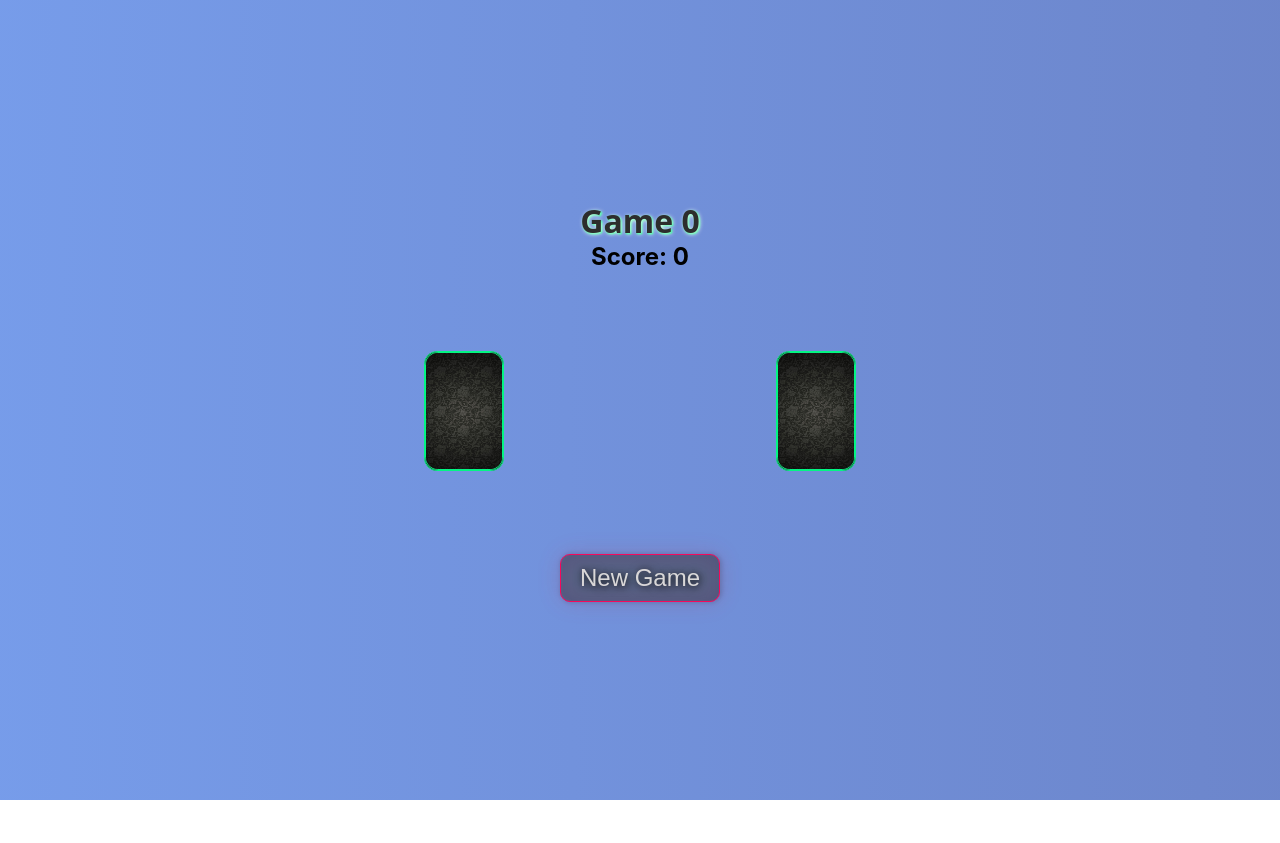
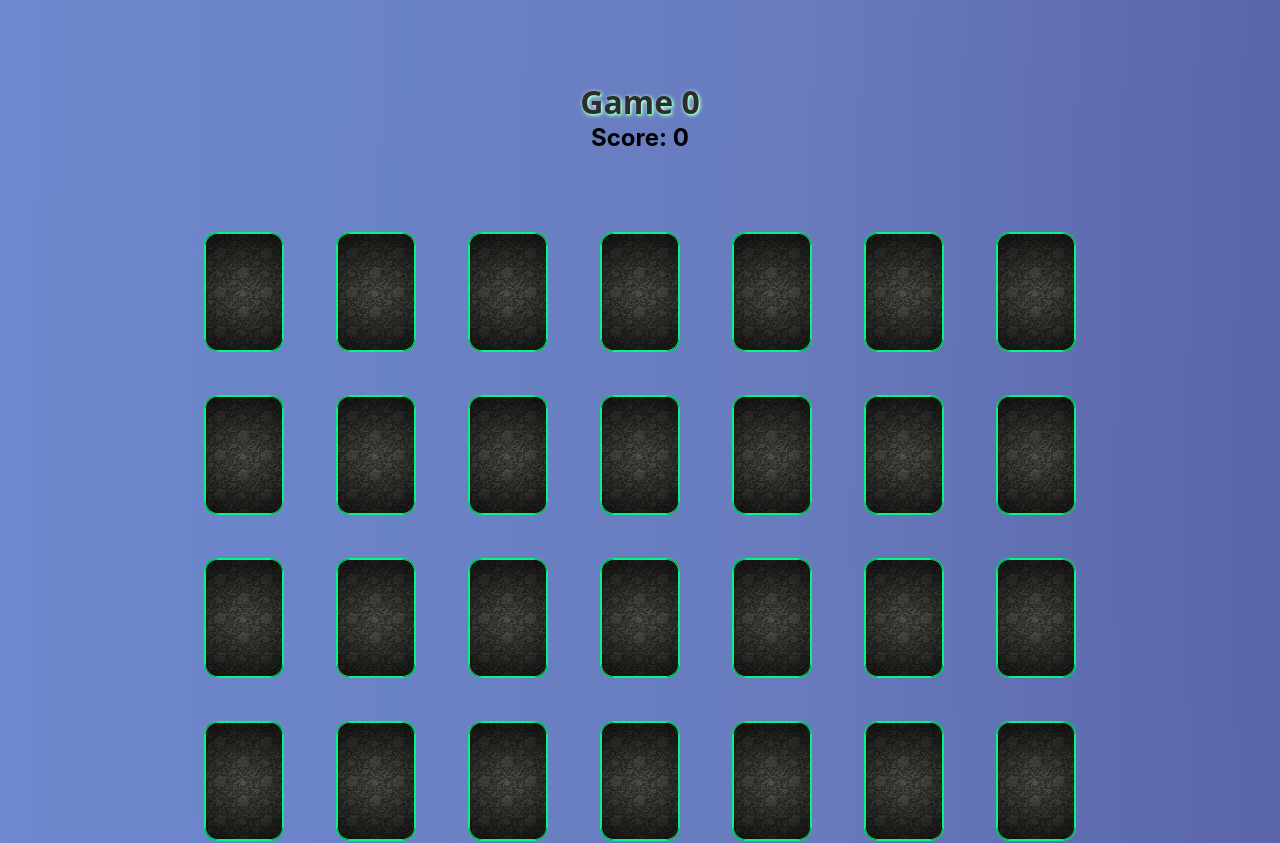
Before and after one commit to francoandreDev/react-projects, a React (Create React App) app in the folder card-memory-game/: page / in a window 1280 px wide. Shown: the top 843 px of the page. Before the commit the page ends 800 px from the top, so only its background shows below. Built offline with nearby package versions, Linux system fonts and the light colour scheme; the HTML template or start-up script is replaced by a standard one.

Commit message:
better logic && styles

```diff
--- a/card-memory-game/package.json
+++ b/card-memory-game/package.json
@@ -6,6 +6,7 @@
     "@testing-library/jest-dom": "^5.16.5",
     "@testing-library/react": "^13.4.0",
     "@testing-library/user-event": "^13.5.0",
+    "prettier": "^2.7.1",
     "react": "^18.2.0",
     "react-dom": "^18.2.0",
     "react-scripts": "5.0.1",
--- a/card-memory-game/src/App.js
+++ b/card-memory-game/src/App.js
@@ -1,119 +1,91 @@
-import { useEffect, useState } from "react";
+import { useState } from "react";
+import {
+    AiFillAudio as Audio,
+    AiFillApple as Apple,
+    AiFillAndroid as Android,
+    AiFillExperiment as Experiment,
+    AiFillFire as Fire,
+    AiFillGift as Gift,
+    AiFillHeart as Heart,
+    AiFillWindows as Windows,
+    AiFillRocket as Rocket,
+    AiOutlineBell as Bell,
+    AiOutlineCoffee as Coffee,
+    AiOutlineCrown as Crown,
+    AiOutlineHome as Home,
+    AiOutlineLike as Like
+} from "react-icons/ai";
 import Card from "./cards/Card";
 import "./App.css";
 
 function App() {
     const iconsAvailable = [
-        "heart",
-        "shield-halved",
-        "ghost",
-        "dice",
-        "pen",
-        "brain",
-        "cube",
-        "eraser",
-        "spray-can",
-        "dragon",
+        Apple,
+        Audio,
+        Android,
+        Experiment,
+        Fire,
+        Gift,
+        Heart,
+        Windows,
+        Rocket,
+        Bell,
+        Coffee,
+        Crown,
+        Home,
+        Like
     ];
-
-    const onlyEven = (random) => {
-        return random % 2 === 0 ? random : random + 1;
-    };
-
-    const newEvenRandom = (n) => {
-        const newRandom = Math.floor(Math.random() * n - 5) + 6;
-        const evenRandom = onlyEven(newRandom);
-        return evenRandom;
-    };
-
-    const filterIcons = (random) => {
-        const myIcons = iconsAvailable.filter(
-            (icon, index) => index < random / 2
-        );
-        return myIcons;
-    };
-
-    const sortBothIcons = (myIcons) => {
-        const sortIcons = myIcons
-            .concat(myIcons)
-            .sort(() => Math.random() - 0.5)
-            .map((element) => element);
-        return sortIcons;
-    };
-
-    const newContent = (random) => {
-        const myIcons = filterIcons(random);
-        const sortIcons = sortBothIcons(myIcons);
-        return sortIcons;
-    };
-
-    const createCardsArray = (random, content = null) => {
-        return new Array(random)
-            .fill({ status: "close", content: null })
-            .map((thisCard, index) => {
-                return content === null
-                    ? { ...thisCard, content: myContent[index] }
-                    : { ...thisCard, content: content[index] };
+    const fillArrayWithIcons = () => {
+        const info = []
+        iconsAvailable.forEach((Icon, index)=>{
+            const objectInfo = {
+                id: index,
+                icon: <Icon className="text-card" />,
+                status: "close"
+            }
+            info.push(objectInfo)
+            info.push(objectInfo)
         })
-            .splice(0, iconsAvailable.length * 2);
-    };
+        return info.sort(()=>Math.random()-0.5)
+    }
 
     const newGame = () => {
         setCount(count + 1);
-        setRandom(newEvenRandom((count + 1) * 2));
-        const content = newContent(random);
-        setMyContent(content);
-        const cards = createCardsArray(random, content);
-        setMyCards(cards);
-        setIndexCard([null, null]);
-        setScore(0)
-        setWin(100 * random);
+        setCardsInfo(fillArrayWithIcons())
+        setSelectCards([null, null]);
+        setScore(0);
+        setWin(100 * (count+1) * 2);
     };
 
     const [count, setCount] = useState(0);
-    const [random, setRandom] = useState(2);
-    const [myContent, setMyContent] = useState(newContent(random));
-    const [myCards, setMyCards] = useState(createCardsArray(random));
-    const [indexCard, setIndexCard] = useState([null, null]);
+    const [selectCards, setSelectCards] = useState(null);
+    const [cardsInfo, setCardsInfo] = useState(fillArrayWithIcons());
     const [score, setScore] = useState(0);
-    const [win, setWin] = useState(100 * random);
-
-    useEffect(() => {
-        if (score === win) {
-            setTimeout(() => {
-                setScore("Win");
-                setTimeout(() => {
-                    newGame()
-                }, 500);
-            }, 500);
-        }
-    }, [score]);
+    const [win, setWin] = useState(100 * (count+1) * 2);
 
     return (
         <div className="bg">
             <h1>Game {count}</h1>
             <h2>Score: {score}</h2>
             <ul className="cards">
-                {myCards.map((card, index) => {
+                {cardsInfo.map((card, index) => {
                     return (
+                        (
                             <li key={index}>
                                 <Card
-                                index={index}
                                     card={card}
-                                indexCard={{
-                                    state: indexCard,
-                                    setState: setIndexCard,
+                                    score={{
+                                        state: score,
+                                        setState: setScore
                                     }}
-                                myCards={{
-                                    state: myCards,
-                                    setState: setMyCards,
+                                    selectCards={{
+                                        state: selectCards,
+                                        setState: setSelectCards
                                     }}
-                                myScore={{
-                                    state: score,
-                                    setState: setScore,
-                                }}
+                                    win = {win}
                                 />
                             </li>
+                        )
                     );
                 })}
             </ul>
--- a/card-memory-game/src/cards/Card.css
+++ b/card-memory-game/src/cards/Card.css
@@ -20,9 +20,9 @@
 
 .Card:focus {
     transition: animation;
-    animation: card-select 1s ease;
+    animation: card-select 0.5s ease 0.2s;
     transition-timing-function: ease;
-    -webkit-animation: card-select 1s ease;
+    -webkit-animation: card-select 0.5s ease 0.2s;
 }
 
 @keyframes card-select {
@@ -31,8 +31,8 @@
         -webkit-filter: blur(0px);
     }
     50% {
-        filter: blur(50px);
-        -webkit-filter: blur(50px);
+        filter: blur(50px) brightness(50%);
+        -webkit-filter: blur(50px) brightness(50%);
     }
     100% {
         filter: blur(0px);
@@ -75,7 +75,7 @@
     position: absolute;
     top: 0;
     left: 0;
-    z-index: 1;
+    z-index: 2;
     background-color: rgba(255, 255, 255, 0.3);
     filter: blur(5px);
     -webkit-filter: blur(5px);
@@ -89,8 +89,109 @@
 }
 
 .match {
-    border: 1px solid rgb(245, 148, 3);
-    background-color: rgb(79, 79, 79);
+    border: 1px groove rgb(169, 169, 169);
+}
+
+.match::before {
+    content: "";
+    position: absolute;
+    top: -2px;
+    left: -2px;
+    width: 0;
+    height: 0;
+    background-color: rgb(79, 79, 79, 0.5);
+    border: 1px groove rgb(245, 148, 3);
+    border-radius: inherit;
+    animation: border-animate-1 2s forwards;
+    -webkit-animation: border-animate-1 2s forwards;
+    -webkit-border-radius: inherit;
+    -moz-border-radius: inherit;
+    -ms-border-radius: inherit;
+    -o-border-radius: inherit;
+}
+
+@keyframes border-animate-1 {
+    0% {
+        width: 0;
+        height: 0;
+        border-top-color: rgb(245, 148, 3);
+        border-right-color: rgb(245, 148, 3);
+        border-bottom-color: rgb(79, 79, 79, 0.5);
+        border-left-color: rgb(245, 148, 3);
+}
+
+    50% {
+        width: 100%;
+        height: 0;
+        border-top-color: rgb(245, 148, 3);
+        border-right-color: rgb(245, 148, 3);
+        border-bottom-color: rgb(79, 79, 79, 0.5);
+        border-left-color: rgb(245, 148, 3);
+    }
+
+    100% {
+        width: 100%;
+        height: 100%;
+        border-top-color: rgb(245, 148, 3);
+        border-right-color: rgb(245, 148, 3);
+        border-bottom-color:rgb(79, 79, 79, 0.5);
+        border-left-color: rgb(245, 148, 3);
+    }
+}
+
+.match::after {
+    content: "";
+    position: absolute;
+    top: -2px;
+    left: -2px;
+    width: 0;
+    height: 0;
+    background: transparent;
+    border: 1px solid transparent;
+    border-radius: inherit;
+    -webkit-border-radius: inherit;
+    -moz-border-radius: inherit;
+    -ms-border-radius: inherit;
+    -o-border-radius: inherit;
+}
+
+.match::after {
+    border-radius: inherit;
+    animation: border-animate-2 2s linear forwards;
+    -webkit-animation: border-animate-2 2s linear forwards;
+    -webkit-border-radius: inherit;
+    -moz-border-radius: inherit;
+    -ms-border-radius: inherit;
+    -o-border-radius: inherit;
+}
+
+@keyframes border-animate-2 {
+    0% {
+        width: 0;
+        height: 0;
+        border-top-color: rgb(245, 148, 3);
+        border-right-color: rgb(79, 79, 79, 0.5);
+        border-bottom-color: rgb(245, 148, 3);
+        border-left-color: rgb(245, 148, 3);
+    }
+
+    50% {
+        width: 0;
+        height: 100%;
+        border-top-color: rgb(245, 148, 3);;
+        border-right-color: rgb(79, 79, 79, 0.5);
+        border-bottom-color: rgb(245, 148, 3);
+        border-left-color: rgb(245, 148, 3);
+    }
+
+    100% {
+        width: 100%;
+        height: 100%;
+        border-top-color: rgb(245, 148, 3);;
+        border-right-color: rgb(79, 79, 79, 0.5);
+        border-bottom-color: rgb(245, 148, 3);
+        border-left-color: rgb(245, 148, 3);
+    }
 }
 
 .text-card {
--- a/card-memory-game/src/cards/Card.js
+++ b/card-memory-game/src/cards/Card.js
@@ -1,92 +1,80 @@
-import React, { useEffect, useState } from "react";
+import React, { useState } from "react";
+
 import "./Card.css";
 
 import cardBg from "../assets/bg-card.jpg";
 
-const Card = ({ index, card, indexCard, myCards, myScore }) => {
-    const indexCardState = indexCard.state;
-    const setIndexCardState = indexCard.setState;
-    const myCardsState = myCards.state;
-    const setMyCardsState = myCards.setState;
-    const myScoreState = myScore.state;
-    const setMyScoreState = myScore.setState;
+const Card = ({ card, score, selectCards, win }) => {
+    const selectCardsState = selectCards.state
+    const setSelectCardsState = selectCards.setState
+    const scoreState = score.state
+    const setScoreState = score.setState
+    const Icon = card.icon
 
     const changeStatus = () => {
-        if (myCardsState[index].status === "match") return;
-        if (isFirstOrSecondCard() === null) return;
-        turnCard();
-        const position = isFirstOrSecondCard();
-        updateArrayState(indexCardState, position, index, setIndexCardState);
-        setMyCardsState([...myCardsState]);
-        setCardStatus(myCardsState[index].status);
-        if (position === 1) {
-            matchContent();
-            setIndexCardState([null, null]);
+        turnSelectedCard()
+        const index = isFirstOrSecondCard()
+        if (card.status === "open") {
+            if (index === 1) firstCardSelected()
+            if (index === 2) {
+                if (card.content !== selectCardsState.content) secondCardIsDifferent()
+                else if (card.id !== selectCardsState.id) secondCardIsDifferent()
+                else secondCardIsEqual()
+            }
+            if (score === win) {
+                console.log("Congratulations you have", score, "you win")
+            }
         }
-    };
-
-    const turnCard = () => {
-        myCardsState[index].status =
-            myCardsState[index].status === "open" ? "close" : "open";
-    };
+    }
 
     const isFirstOrSecondCard = () => {
-        if (indexCardState[0] === null) return 0;
-        else if (indexCardState[1] === null) return 1;
-        else return null;
-    };
+        return (selectCardsState === null) ? 1 : 2
+    }
 
-    const updateArrayState = (array, index, value, setArray) => {
-        array[index] = value;
-        setArray([...array]);
-    };
+    const turnSelectedCard = () => {
+        card.status = card.status === "close" ? "open" : "close"
+    }
 
-    const matchContent = () => {
-        const [firstIndex, secondIndex] = indexCardState;
+    const firstCardSelected = () => {
         setTimeout(() => {
-            let action = "open";
-            if (myCardsState[firstIndex].status !== "match") {
-                if (
-                    myCardsState[firstIndex].content ===
-                    myCardsState[secondIndex].content
-                ) {
-                    action = "match";
-                    setMyScoreState(myScoreState + 200);
-                    myCardsState[firstIndex].status = action;
-                    myCardsState[secondIndex].status = action;
-                } else {
-                    action = "close";
-                    indexCardState[1] = null;
-                    setIndexCardState([...indexCardState]);
-                    myCardsState[secondIndex].status = action;
-                }
-            }
-            card.status = action;
-            setCardStatus(myCardsState[index].status);
+            setCardStatus(card.status)
+            setScoreState(scoreState + 100)
+            setSelectCardsState(card)
         }, 1000);
-        setMyCardsState([...myCardsState]);
-    };
+    }
 
-    useEffect(() => {
-        setCardStatus(card.status);
-    }, [card]);
+    const secondCardIsDifferent = () => {
+        setTimeout(()=>{
+            setCardStatus(card.status)
+            turnSelectedCard()
+            setTimeout(() => {
+                setCardStatus(card.status)
+            }, 1000);
+        }, 500)
+    }
 
-    const [cardStatus, setCardStatus] = useState(myCardsState[index].status);
-    const showIcon = (
-        <i className={`fa-solid fa-${card.content} text-card`}></i>
-    );
-    const showTextIcon = (
-        <p className="text-card" style={{ fontSize: "1rem" }}>
-            {card.content}
-        </p>
-    );
+    const secondCardIsEqual = () => {
+        setCardStatus(card.status)
+        card.status = "match"
+        selectCardsState.status = "match"
+        setTimeout(() => {
+            setCardStatus(card.status)
+            setSelectCardsState(selectCardsState)
+            setScoreState(scoreState + 100)
+            setSelectCardsState(null)
+        }, 1000);
+    }
+
+    const [cardStatus, setCardStatus] = useState(card.status);
 
     return (
-        <button className={`Card ${cardStatus}`} onClick={() => changeStatus()}>
+        <button className={`Card ${cardStatus}`} onClick={() => {
+            if (card.status !== "match") changeStatus()
+        }}>
             {cardStatus === "close" ? (
                 <img src={cardBg} alt="random card" className="random-card" />
             ) : (
-                <>{showIcon.ref !== null ? showIcon : showTextIcon}</>
+                Icon
             )}
         </button>
     );
--- /dev/null
+++ b/package.json
@@ -0,0 +1,5 @@
+{
+  "dependencies": {
+    "react-icons": "^4.4.0"
+  }
+}
```
Also changed, not shown: 2 other files (tests, documents, lock files or other folders). Lines whose indentation alone changed are shown as unchanged.
